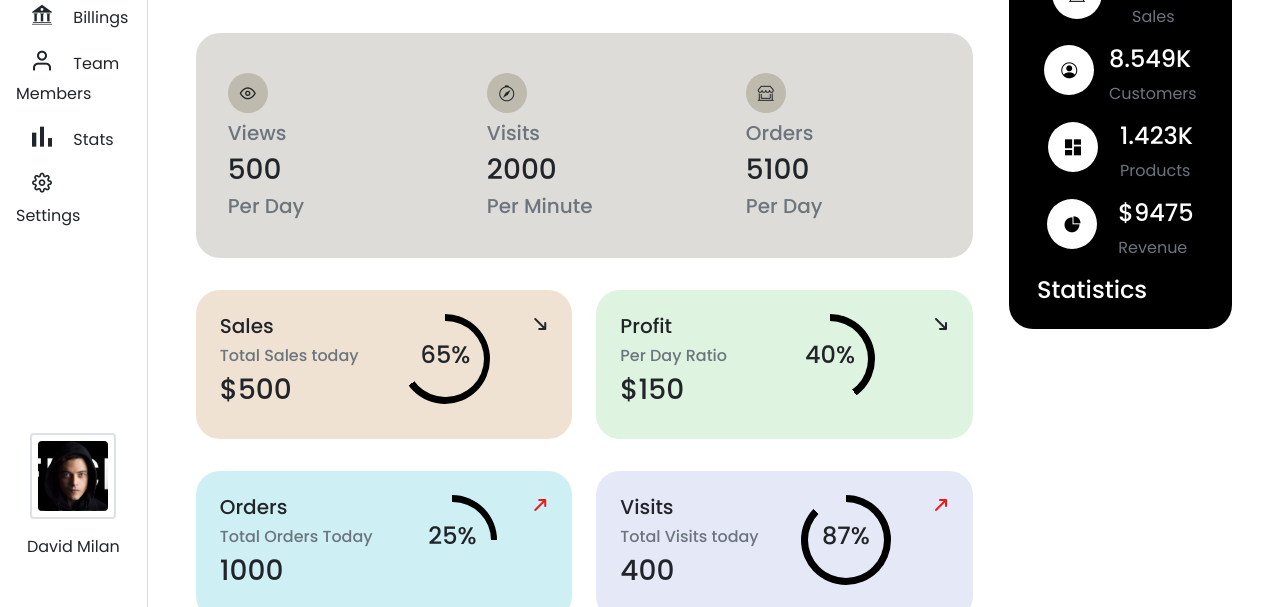
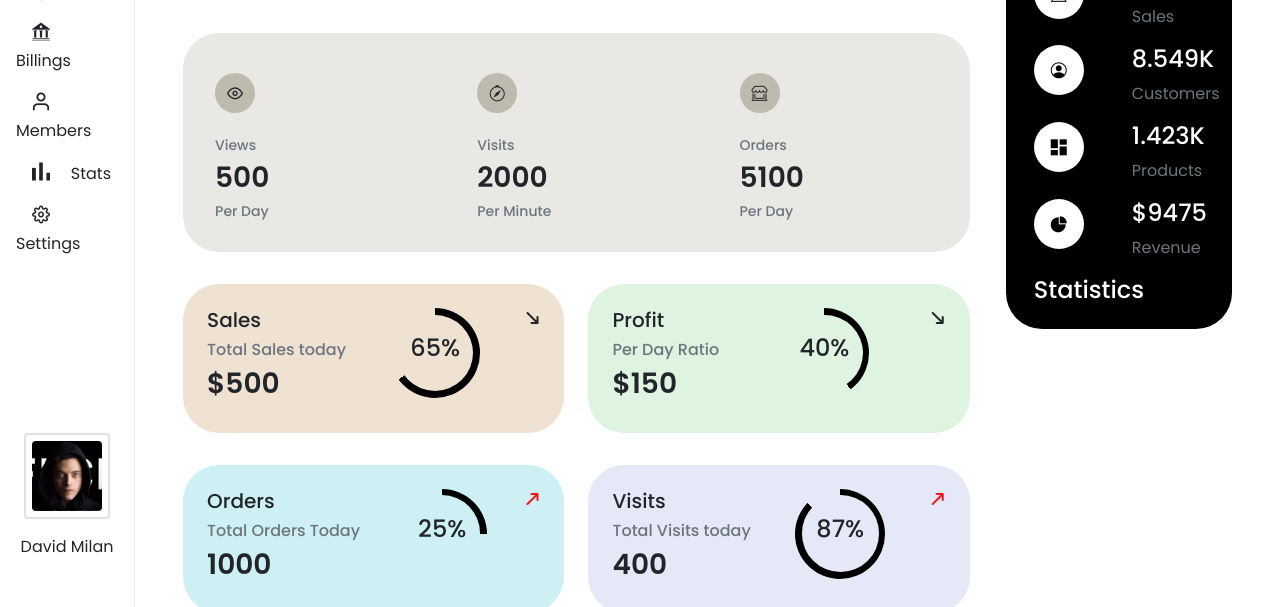
Before and after one commit to omkhambhata24/CSS, a website: page Dashboard-Bootstrap/index.html in a window 1280 px wide. Shown: the part 193-800 px from the top of the page. Drawn offline with Linux system fonts and the light colour scheme; files whose address does not match are found by name.

Commit message:
fix: upper cards styling completed

```diff
--- a/Dashboard-Bootstrap/assets/scss/base/_colors.scss
+++ b/Dashboard-Bootstrap/assets/scss/base/_colors.scss
@@ -9,7 +9,7 @@ $secondary: #fbde4a;
 $accent: #000000;
 
 // Mainly use for Normal Text color
-$gray: #dddcd8;
+$gray: #e9e8e5;
 $dark-gray: #bebaad;
 
 // Additional Shades of gray color
--- a/Dashboard-Bootstrap/assets/scss/base/_variables.scss
+++ b/Dashboard-Bootstrap/assets/scss/base/_variables.scss
@@ -11,14 +11,14 @@ $profile-image-padding: 0.375rem;
 
 
 //Navbar
-$navbar-width: 300px;
-$list-font-size: 1.25rem;
+$navbar-width: 320px;
+$list-font-size: 1.125rem;
 $nav-text-font: 16px;
 
 //border
 $border-width:2px;
 
 //card
-$card-border-radius: 24px;
-
-$input-border-radius: 12px;
+$card-border-radius: 36px;
+$card-text-font-size: 14px;
+$input-border-radius: 14px;
--- a/Dashboard-Bootstrap/assets/scss/component/_cards.scss
+++ b/Dashboard-Bootstrap/assets/scss/component/_cards.scss
@@ -59,4 +59,12 @@ $pie-complete: (
         background: conic-gradient(black $val, transparent $val 100%);
         overflow:hidden;
     }
-  }
+}
+
+.counter{
+    font-weight:600;
+}
+
+.card-text{
+    font-size: $card-text-font-size;
+}
--- a/Dashboard-Bootstrap/index.html
+++ b/Dashboard-Bootstrap/index.html
@@ -42,7 +42,7 @@
                     </li>
                     <li class="list-group-item">
                         <span class="px-3 icon-user"></span>
-                        <span class="nav-text">Team Members</span>
+                        <span class="nav-text">Members</span>
                     </li>
                     <li class="list-group-item">
                         <span class="px-3 icon-bar-chart"></span>
@@ -93,9 +93,9 @@
                                 <div class="inner-card d-flex justify-content-center align-items-center my-2">
                                     <span class="icon-eye"></span>
                                 </div>
-                                <h5 class="text-muted">Views</h5>
+                                <h5 class="text-muted card-text pt-3">Views</h5>
                                 <h3 class="counter">500</h3>
-                                <h5 class="text-muted"> Per Day</h5>
+                                <h5 class="text-muted card-text"> Per Day</h5>
                             </div>
                         </div>
                     </div>
@@ -105,9 +105,9 @@
                                 <div class="inner-card d-flex justify-content-center align-items-center my-2">
                                     <span class="icon-compass"></span>
                                 </div>
-                                <h5 class="text-muted">Visits</h5>
+                                <h5 class="text-muted card-text pt-3">Visits</h5>
                                 <h3 class="counter">2000</h3>
-                                <h5 class="text-muted"> Per Minute</h5>
+                                <h5 class="text-muted card-text"> Per Minute</h5>
                             </div>
                         </div>
                     </div>
@@ -117,9 +117,9 @@
                                 <div class="inner-card d-flex justify-content-center align-items-center my-2">
                                     <span class="icon-shop-window"></span>
                                 </div>
-                                <h5 class="text-muted">Orders</h5>
+                                <h5 class="text-muted card-text pt-3">Orders</h5>
                                 <h3 class="counter">5100</h3>
-                                <h5 class="text-muted"> Per Day</h5>
+                                <h5 class="text-muted card-text"> Per Day</h5>
                             </div>
                         </div>
                     </div>
@@ -220,41 +220,41 @@
                             <h4 class="p-3 d-flex justify-content-center">Sales Revenue</h4>
                             <!-- revenue-card:start -->
                             <div class="row revenue-card">
-                                <div class="col-12 px-4 d-flex justify-content-around">
-                                    <div class="sales-icon d-flex justify-content-center align-items-center">
+                                <div class="col-12 px-4 d-flex">
+                                    <div class="sales-icon d-flex justify-content-center align-items-center flex-grow-0 flex-shrink-0">
                                         <span class="icon-shop-window"></span>
                                     </div>
-                                    <div class="details">
+                                    <div class="details px-5">
                                         <h4>230k</h4>
                                         <p class="text-muted">Sales</p>
                                     </div>
                                 </div>
 
-                                <div class="col-12 px-4 d-flex justify-content-around">
-                                    <div class="sales-icon d-flex justify-content-center align-items-center">
+                                <div class="col-12 px-4 d-flex">
+                                    <div class="sales-icon d-flex justify-content-center align-items-center flex-grow-0 flex-shrink-0">
                                         <span class="icon-customer"></span>
                                     </div>
-                                    <div class="details">
+                                    <div class="details px-5">
                                         <h4>8.549K</h4>
                                         <p class="text-muted">Customers</p>
                                     </div>
                                 </div>
 
-                                <div class="col-12 px-4 d-flex justify-content-around">
-                                    <div class="sales-icon d-flex justify-content-center align-items-center">
+                                <div class="col-12 px-4 d-flex">
+                                    <div class="sales-icon d-flex justify-content-center align-items-center flex-grow-0 flex-shrink-0">
                                         <span class="icon-dashboard"></span>
                                     </div>
-                                    <div class="details">
+                                    <div class="details px-5">
                                         <h4>1.423K</h4>
                                         <p class="text-muted">Products</p>
                                     </div>
                                 </div>
 
-                                <div class="col-12 px-4 d-flex justify-content-around">
-                                    <div class="sales-icon d-flex justify-content-center align-items-center">
+                                <div class="col-12 px-4 d-flex">
+                                    <div class="sales-icon d-flex justify-content-center align-items-center flex-grow-0 flex-shrink-0">
                                         <span class="icon-chart"></span>
                                     </div>
-                                    <div class="details">
+                                    <div class="details px-5">
                                         <h4>$9475</h4>
                                         <p class="text-muted">Revenue</p>
                                     </div>
```
Also changed, not shown: Dashboard-Bootstrap/assets/css/style.min.css, 1 other file.
